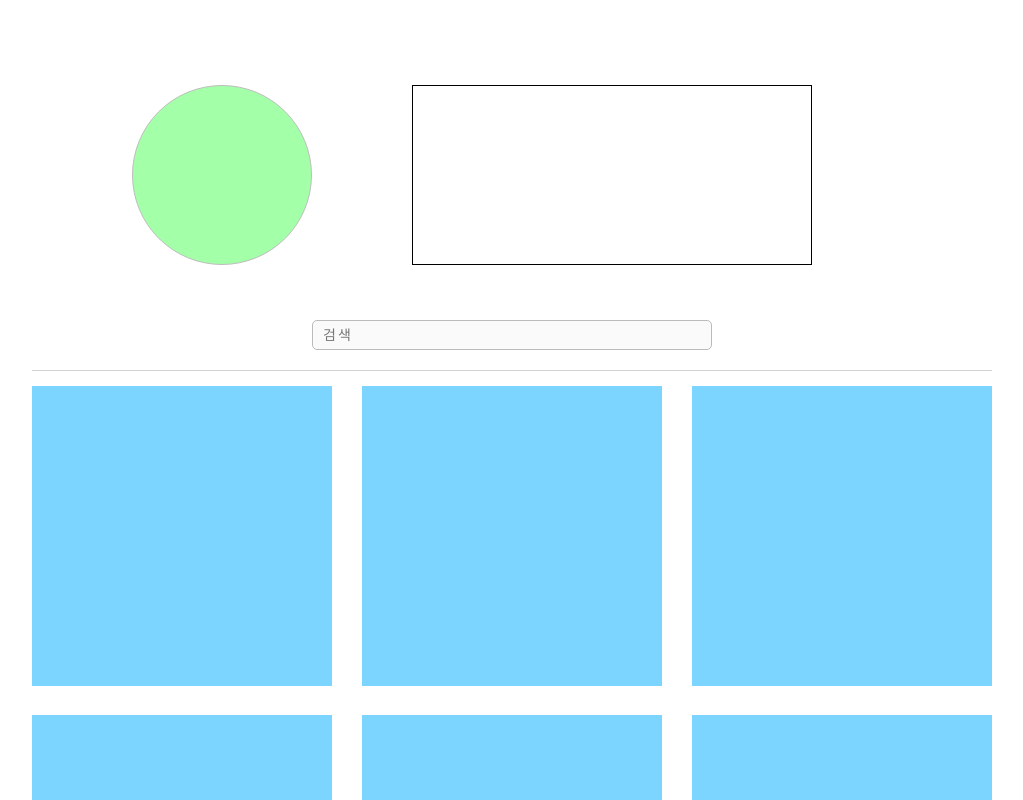
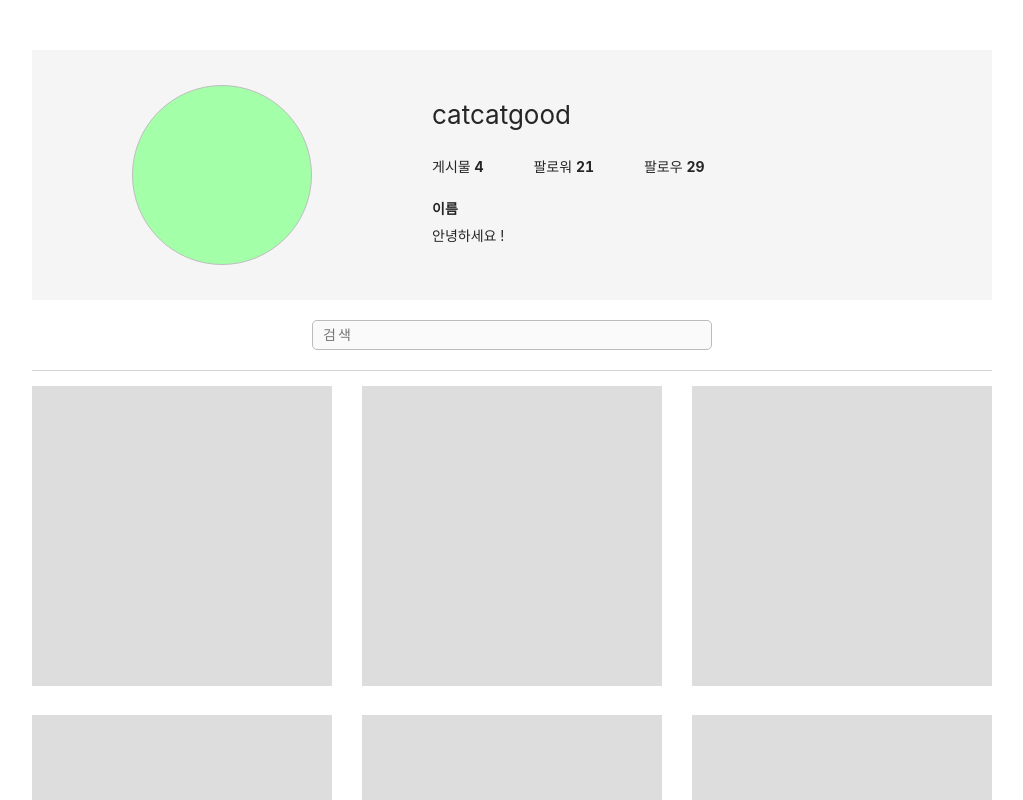
Before and after one commit to surealyeun/hhh, a React (Create React App) app in the folder frontend/hhh/: page /feedList in a window 1280 px wide. Shown: the top 800 px of the page, without its empty margins (128-1151 px from the left). Built offline with nearby package versions, Linux system fonts and the light colour scheme; the HTML template or start-up script is replaced by a standard one.

Commit message:
[20200416 문요한] 커밋

```diff
--- a/frontend/hhh/src/components/feedList/feed/Feed.scss
+++ b/frontend/hhh/src/components/feedList/feed/Feed.scss
@@ -1,6 +1,6 @@
-#feed {
+.feed {
     float: left;
-    background-color: rgb(124, 213, 255);
+    background-color: rgb(221, 221, 221);
     width: 300px;
     height: 300px;
 
--- a/frontend/hhh/src/components/feedList/feed/Feed.tsx
+++ b/frontend/hhh/src/components/feedList/feed/Feed.tsx
@@ -1,10 +1,26 @@
 import React from 'react';
 import './Feed.scss';
 
-class Feed extends React.Component {
+class Feed extends React.Component<{}, { flipped: boolean }> {
+    constructor(props: {}) {
+        super(props);
+        this.state = {
+            flipped: false
+        };
+    }
+
+    mouseOut() {
+        this.setState({ flipped: false });
+    }
+
+    mouseOver() {
+        this.setState({ flipped: true });
+    }
+
     render() {
         return (
-            <div id="feed">
+            <div className="feed" onMouseOut={() => this.mouseOut()} onMouseOver={() => this.mouseOver()}>
+                {this.state.flipped}
             </div>
         );
     }
--- a/frontend/hhh/src/components/feedList/userCard/userCard.scss
+++ b/frontend/hhh/src/components/feedList/userCard/userCard.scss
@@ -3,6 +3,7 @@
     width: 960px;
     height: 250px;
     display: flex;
+    background-color: rgb(245, 245, 245);
 
     #avatar {
         display: inline-block;
@@ -24,13 +25,46 @@
         display: inline-block;
         position: relative;
 
-        width: 400px;
+        width: 580px;
         height: 180px;
-        border: 1px solid black;
         top: 50%;
         transform: translateY(-50%);
 
         margin-left: 100px;
+        padding: 10px 20px;
+
+        #user-id {
+            font-size: 26px;
+        }
+
+        #user-follow {
+            margin-top: 20px;
+            ul {
+                list-style-type: none;
+                margin: 0;
+                padding: 0;
+                overflow: hidden;
+
+                li {
+                    float: left;
+                    margin-right: 50px;
+
+                    &:hover {
+                        cursor: pointer;
+                    }
+                }
+            }
+        }
+
+        #user-desc {
+            margin-top: 20px;
+
+            b{
+                display: block;
+                margin-bottom: 5px;
+            }
+        }
     }
 
+
 }
--- a/frontend/hhh/src/components/feedList/userCard/userCard.tsx
+++ b/frontend/hhh/src/components/feedList/userCard/userCard.tsx
@@ -7,7 +7,18 @@ class UserCard extends React.Component {
             <div id="user-card">
                 <div id="avatar"></div>
                 <div id="user-info">
-                    <div id="user-id"></div>
+                    <div id="user-id">catcatgood</div>
+                    <div id="user-follow">
+                        <ul>
+                            <li>게시물 <b>4</b></li>
+                            <li>팔로워 <b>21</b></li>
+                            <li>팔로우 <b>29</b></li>
+                        </ul>
+                    </div>
+                    <div id="user-desc">
+                        <b>이름</b>
+                        안녕하세요 !
+                    </div>
                 </div>
             </div>
         );
--- a/frontend/hhh/src/components/hotPlace/ScrollCard.js
+++ b/frontend/hhh/src/components/hotPlace/ScrollCard.js
@@ -79,7 +79,7 @@ const MenuItem = ({ category, text, description, url }) => {
     <div className="container">
       <div className="grid">
         <figure className="effect-kira">
-          <img src={url} width="630px" height="400px"/>
+          <img src={url} width="630px" height="400px" />
           <figcaption>
             <h2>
               {category} <span>{text}</span>
@@ -94,11 +94,11 @@ const MenuItem = ({ category, text, description, url }) => {
                     style={{ color: "#00b992" }}
                   />
                 ) : (
-                  <HeartFilled
-                    onClick={() => seticonState(true)}
-                    style={{ color: "#00b992" }}
-                  />
-                )}
+                    <HeartFilled
+                      onClick={() => seticonState(true)}
+                      style={{ color: "#00b992" }}
+                    />
+                  )}
               </a>
 
               <a href="#">
@@ -154,6 +154,8 @@ class ScrollCard extends Component {
     return (
       <div className="App">
         <ScrollMenu data={menu} selected={selected} onSelect={this.onSelect} />
+        <ScrollMenu data={menu} selected={selected} onSelect={this.onSelect} />
+        <ScrollMenu data={menu} selected={selected} onSelect={this.onSelect} />
       </div>
     );
   }
```
Also changed, not shown: 1 other file (tests, documents, lock files or other folders).
